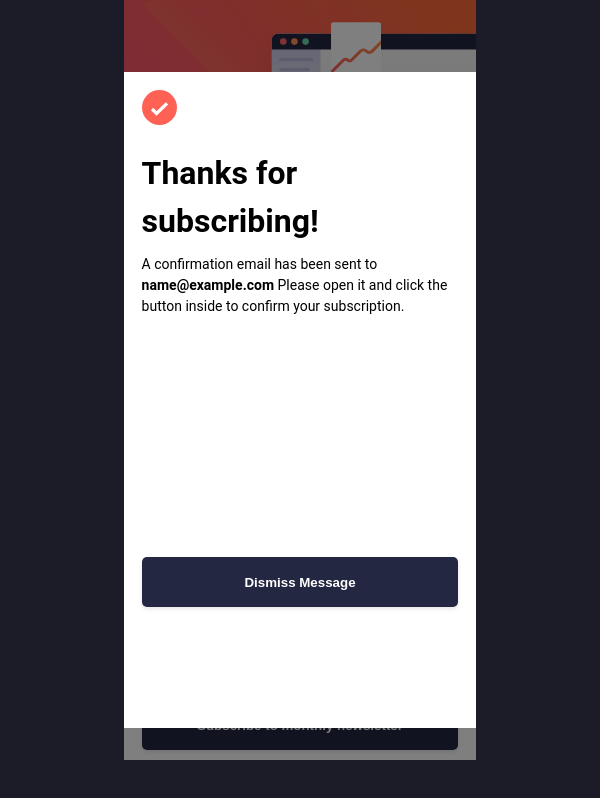
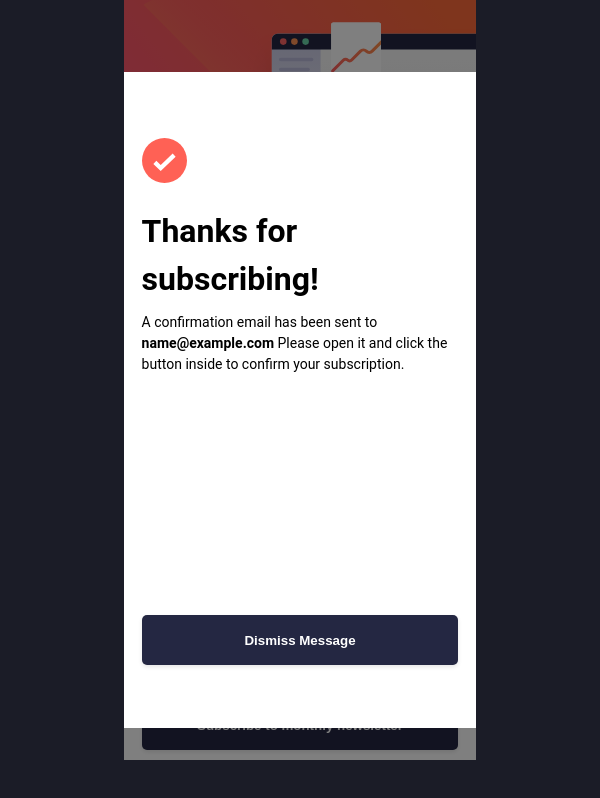
Before and after one commit to abmanaf/Newsletter-sign-up, a React (Vite) app: page / in a window 600 px wide. Both pictures are taken after typing "name@example.com" into the empty fields and a click on the button "Subscribe to monthly newsletter". Built offline with nearby package versions, Linux system fonts and the light colour scheme; a web font is replaced by a local one.

Commit message:
minor changes

```diff
--- a/src/Modal.css
+++ b/src/Modal.css
@@ -58,6 +58,11 @@
     border-radius: 0;
   }
 
+  .img-thanks img {
+    margin-top: 3em;
+    width: 45px;
+    height: 45px;
+  }
   .modal-button {
     margin-top: 18em;
   }
```
